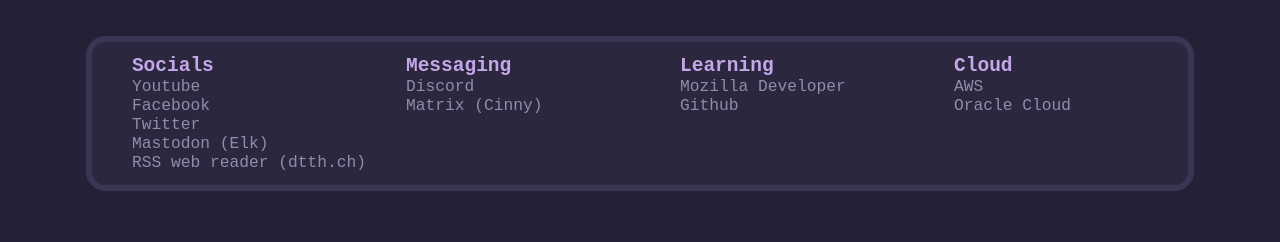
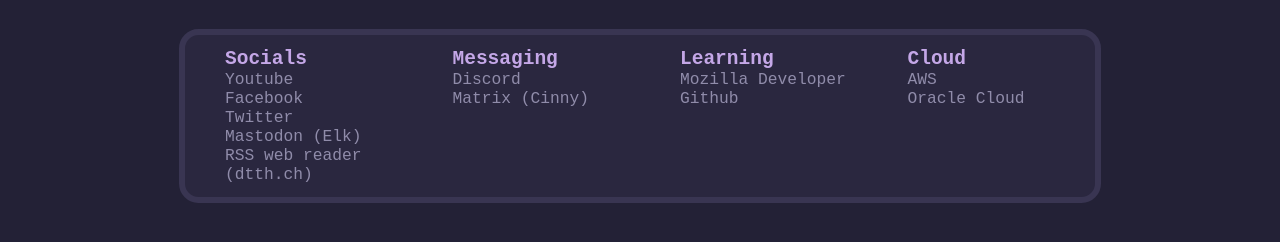
Before and after one commit to Brickyblossom/startpage, a plain HTML site: page index.html in a window 1280 px wide. Shown: the part 450-692 px from the top of the page. Drawn offline with Linux system fonts and the light colour scheme; a script that the page names is missing.

Commit message:
Set container width to fixed

```diff
--- a/index.html
+++ b/index.html
@@ -62,6 +62,7 @@
                 border-radius: 1.5em;
                 border-width: 0.5em;
                 border-color: #393552;
+                max-width: 70em;
             }
             #search_form{
                 display: flex;
```
